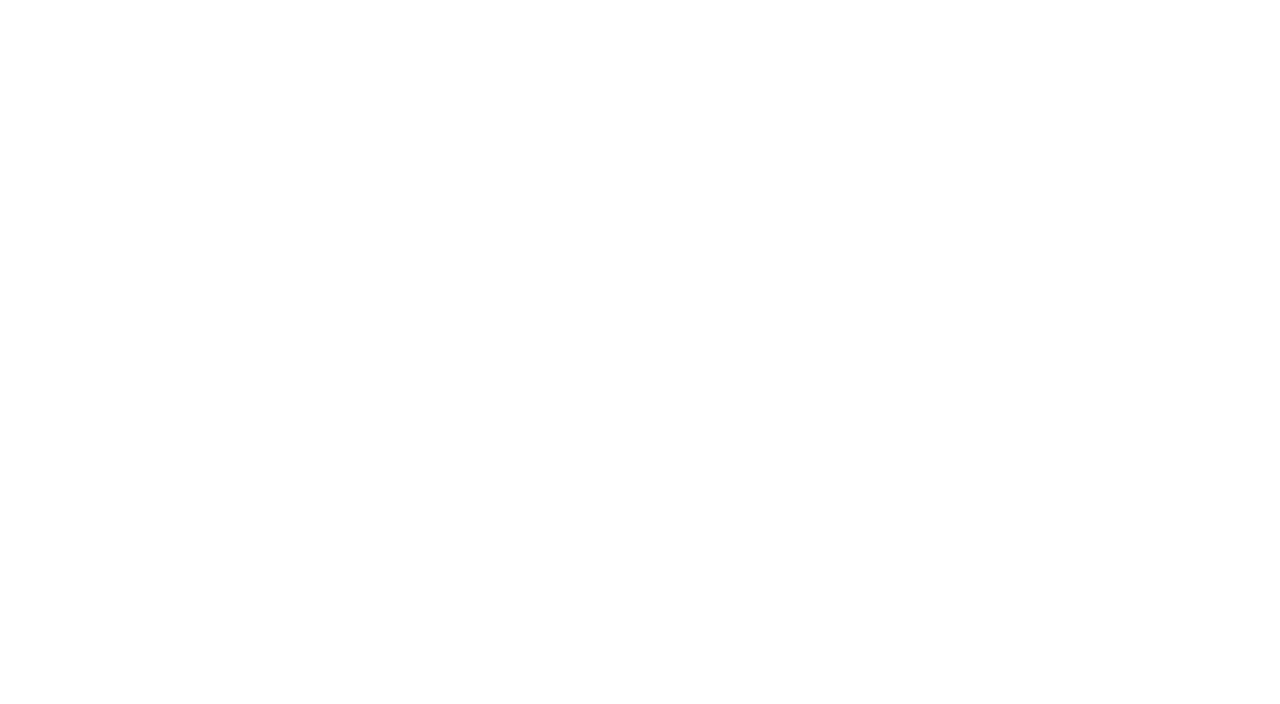
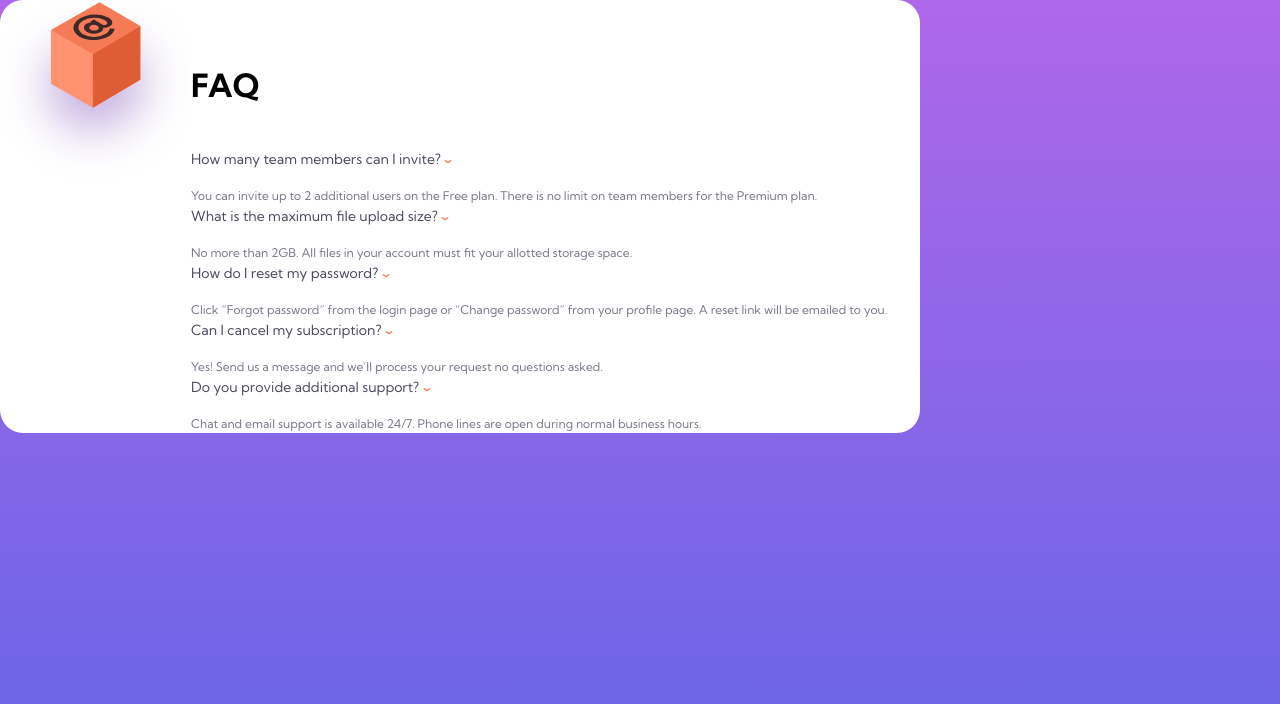
Before and after one commit to chimitslucie/FAQ-accordion-card, a plain HTML site: page index.html in a window 1280 px wide. Drawn offline with Linux system fonts and the light colour scheme.

Commit message:
advancement

```diff
--- a/css/style.css
+++ b/css/style.css
@@ -1,7 +1,12 @@
-@import url("https://fonts.googleapis.com/css2?family=Poppins:wght@200;400;600&display=swap");
+@import url("https://fonts.googleapis.com/css2?family=Kumbh+Sans:wght@400;700&display=swap");
 
 :root {
-
+    --soft-violet: hsl(273, 75%, 66%);
+    --soft-blue: hsl(240, 73%, 65%);
+    --very-dark-grayish-blue: hsl(237, 12%, 33%);
+    --dark-grayish-blue: hsl(240, 6%, 50%);
+    --light-grayish-blue: hsl(240, 5%, 91%);
+    --hover: #f47b56;
 }
 
 * {
@@ -17,11 +22,47 @@
 
 html,
 body {
-    font-family: 'Poppins', sans-serif;
-    font-size: 15px;
+    font-family: "Kumbh Sans", sans-serif;
 }
 
 body {
     width: 100vw;
     height: 100vh;
+    background: linear-gradient(var(--soft-violet), var(--soft-blue));
 }
+
+.card {
+    display: flex;
+    background-color: white;
+    max-width: 920px;
+    border-radius: 23px;
+}
+
+.card__title {
+    font-size: 32px;
+    font-weight: 700;
+    margin: 65px 0 43px 0;
+}
+
+.question__title {
+    margin-bottom: 19px;
+}
+
+.card__question-title {
+    text-decoration: none;
+    color: var(--very-dark-grayish-blue);
+    font-size: 14px;
+    font-weight: 400;
+}
+
+.card__question-arrow {
+    width: 8px;
+    height: 4px;
+}
+
+.card__question-text {
+    color: var(--dark-grayish-blue);
+    font-size: 12px;
+    font-weight: 400;
+    line-height: 18px;
+}
--- a/index.html
+++ b/index.html
@@ -1,14 +1,104 @@
 <!DOCTYPE html>
 <html lang="en">
     <head>
-    <meta charset="UTF-8">
-    <meta http-equiv="X-UA-Compatible" content="IE=edge">
-    <meta name="viewport" content="width=device-width, initial-scale=1.0">
-    <link rel="stylesheet" href="./css/style.css">
+        <meta charset="UTF-8" />
+        <meta http-equiv="X-UA-Compatible" content="IE=edge" />
+        <meta name="viewport" content="width=device-width, initial-scale=1.0" />
+        <link rel="stylesheet" href="./css/style.css" />
         <title>Document</title>
     </head>
     <body>
-
+        <div class="card">
+            <div class="card__img">
+                <img
+                    src="./img/illustration-box-desktop.svg"
+                    alt="box"
+                    class="card__img-cube"
+                />
+                <div class="card__img-top"></div>
+                <div class="card__img-bottom"></div>
+            </div>
+            <div class="card__content">
+                <h1 class="card__title">FAQ</h1>
+                <div class="card__question">
+                    <div class="question__title">
+                        <a href="#" class="card__question-title"
+                            >How many team members can I invite?
+                            <img
+                                src="./img/icon-arrow-down.svg"
+                                alt="arrow"
+                                class="card__question-arrow"
+                        /></a>
+                    </div>
+                    <p class="card__question-text">
+                        You can invite up to 2 additional users on the Free
+                        plan. There is no limit on team members for the Premium
+                        plan.
+                    </p>
+                </div>
+                <div class="card__question">
+                    <div class="question__title">
+                        <a href="#" class="card__question-title"
+                            >What is the maximum file upload size?
+                            <img
+                                src="./img/icon-arrow-down.svg"
+                                alt="arrow"
+                                class="card__question-arrow"
+                        /></a>
+                    </div>
+                    <p class="card__question-text">
+                        No more than 2GB. All files in your account must fit
+                        your allotted storage space.
+                    </p>
+                </div>
+                <div class="card__question">
+                    <div class="question__title">
+                        <a href="#" class="card__question-title"
+                            >How do I reset my password?
+                            <img
+                                src="./img/icon-arrow-down.svg"
+                                alt="arrow"
+                                class="card__question-arrow"
+                        /></a>
+                    </div>
+                    <p class="card__question-text">
+                        Click “Forgot password” from the login page or “Change
+                        password” from your profile page. A reset link will be
+                        emailed to you.
+                    </p>
+                </div>
+                <div class="card__question">
+                    <div class="question__title">
+                        <a href="#" class="card__question-title"
+                            >Can I cancel my subscription?
+                            <img
+                                src="./img/icon-arrow-down.svg"
+                                alt="arrow"
+                                class="card__question-arrow"
+                        /></a>
+                    </div>
+                    <p class="card__question-text">
+                        Yes! Send us a message and we’ll process your request no
+                        questions asked.
+                    </p>
+                </div>
+                <div class="card__question">
+                    <div class="question__title">
+                        <a href="#" class="card__question-title"
+                            >Do you provide additional support?
+                            <img
+                                src="./img/icon-arrow-down.svg"
+                                alt="arrow"
+                                class="card__question-arrow"
+                        /></a>
+                    </div>
+                    <p class="card__question-text">
+                        Chat and email support is available 24/7. Phone lines
+                        are open during normal business hours.
+                    </p>
+                </div>
+            </div>
+        </div>
 
         <script src="./js/main.js"></script>
     </body>
```
Lines whose indentation alone changed are shown as unchanged.
